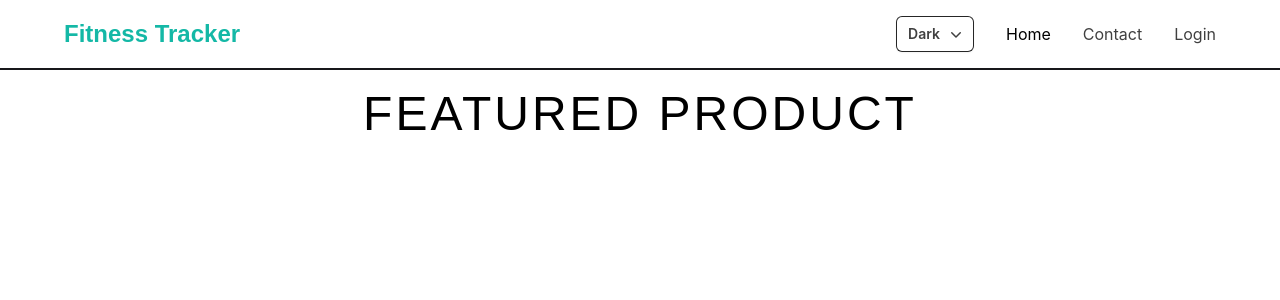
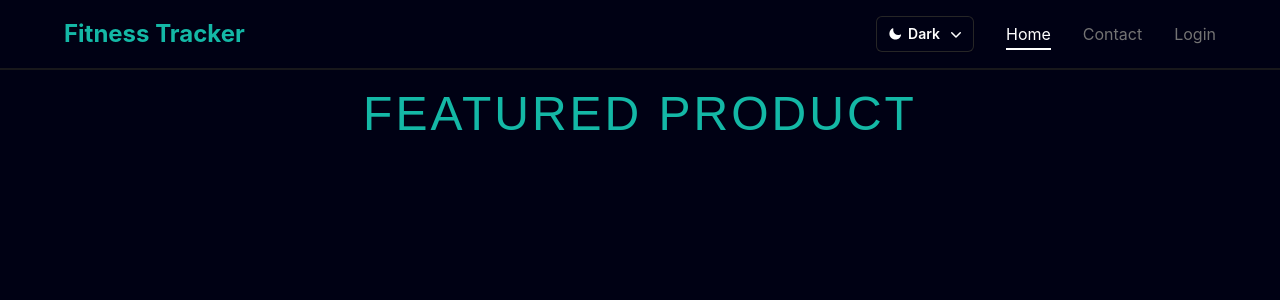
Before and after one commit to Amitbhardwaj10/Fitness_Tracker, a React (Vite) app: page / in a window 1280 px wide. Shown: the top 300 px of the page. Built offline with nearby package versions, Linux system fonts and the light colour scheme; a web font is replaced by a local one.

Commit message:
made the dark mode

```diff
--- a/index.html
+++ b/index.html
@@ -6,7 +6,7 @@
     <meta name="viewport" content="width=device-width, initial-scale=1.0" />
     <title>Vite + React</title>
   </head>
-  <body class="light">
+  <body class="dark">
     <div id="root"></div>
     <script type="module" src="/src/main.jsx"></script>
   </body>
--- a/src/App.css
+++ b/src/App.css
@@ -6,7 +6,6 @@
 }
 
 .logo a {
-  font-family: "Matemasie", sans-serif;
   font-weight: bold;
 }
 
--- a/src/components/Header.jsx
+++ b/src/components/Header.jsx
@@ -1,34 +1,61 @@
-import React, { useState } from "react";
+import React, { useState, useEffect } from "react";
 import { NavLink, Link } from "react-router-dom";
 import { Menu, MenuButton, MenuItem, MenuItems } from "@headlessui/react";
 import { HiMiniMoon, HiMiniSun, HiMiniChevronDown } from "react-icons/hi2";
 function Header() {
-	const [mode, setMode] = useState("Dark");
+	const [mode, setMode] = useState(localStorage.getItem("mode") || "Dark");
 
+	//useEffect for chnaging the mode
+	useEffect(() => {
+		if (mode === "Light") {
+			document.body.classList.remove("dark");
+			document.body.classList.add("light");
+			document.documentElement.style.backgroundColor = "white"; // Set background for light mode
+		} else {
+			document.body.classList.remove("light");
+			document.body.classList.add("dark");
+			document.documentElement.style.backgroundColor = "#000114"; // Set background for dark mode
+		}
+	}, [mode]);
+
+	// Setting the mode to local storage
 	const handleClick = (e) => {
-		const currMode = e.target.textContent;
+		const currMode = e.target.innerText;
+		localStorage.setItem("mode", currMode);
 		setMode(currMode);
 	};
 
+	// function for setting the navlinks to active
 	const activeState = ({ isActive }) => {
-		console.log("isActive: ", isActive);
 		return isActive
-			? "dark:text-white text-black"
+			? "dark:text-white text-black before:w-0 before:h-[2px] before:bg-black before:absolute before:-bottom-1 before:opacity-100 before:w-full before:transition-[width] before:duration-1000 before:delay-75  ease-in-out"
 			: "";
 	};
 
+	// icon click karne par undefined aa rha he -> shi karna he
+
 	return (
-		<header className="w-full sticky top-0 border-b-zinc-900 border-b-2 px-16 py-4 mb-5">
+		<header className="w-full sticky top-0 z-999 border-b-zinc-900 border-b-2 px-16 py-4 mb-5">
 			<nav className="w-full flex items-center justify-between">
 				<div className="logo text-teal-500 text-2xl">
 					<Link to="/"> Fitness Tracker</Link>
 				</div>
 				<ul className="nav_links text-neutral-700 dark:text-neutral-500 flex gap-8 items-center">
-					<div className="dark_mode_icon">
+					<div className="dark_mode">
 						<Menu as="div" className="relative inline-block text-left">
 							<div>
-								<MenuButton className="inline-flex w-full justify-center gap-x-1.5 rounded-md px-3 py-2 text-sm font-semibold shadow-sm ring-1 ring-neutral-800 ring-inset dark:text-white">
-									{mode}
+								<MenuButton className="inline-flex items-center w-full justify-center gap-x-1.5 rounded-md px-3 py-2 text-sm font-semibold shadow-sm ring-1 ring-neutral-800 ring-inset dark:text-white">
+									{mode === "Light" ? (
+										<>
+											{" "}
+											<HiMiniSun /> {mode}{" "}
+										</>
+									) : (
+										<>
+											{" "}
+											<HiMiniMoon /> {mode}
+										</>
+									)}
 									<HiMiniChevronDown
 										aria-hidden="true"
 										className="-mr-1 h-5 w-5"
@@ -38,25 +65,25 @@ function Header() {
 
 							<MenuItems
 								transition
-								className="absolute right-0 z-10 mt-2 w-44 origin-top-right rounded-md bg-sky-950 shadow-xl ring-1 ring-black ring-opacity-5 transition data-[closed]:scale-95 data-[closed]:transform data-[closed]:opacity-0 data-[enter]:duration-100 data-[leave]:duration-75 data-[enter]:ease-out data-[leave]:ease-in"
+								className="absolute right-0 z-99 mt-2 w-44 origin-top-right rounded-md bg-slate-200 dark:bg-sky-950 shadow-xl ring-1 ring-black ring-opacity-5 transition data-[closed]:scale-95 data-[closed]:transform data-[closed]:opacity-0 data-[enter]:duration-100 data-[leave]:duration-75 data-[enter]:ease-out data-[leave]:ease-in"
 							>
 								<div className="py-1">
 									<MenuItem className="flex gap-4 items-center">
 										<a
 											href="#"
-											className="block px-4 py-3 text-neutral-500 text-sm data-[focus]:bg-slate-950 data-[focus]:text-white"
+											className="block px-4 py-3 text-neutral-500 text-sm data-[focus]:bg-slate-500 dark:data-[focus]:bg-slate-950 data-[focus]:text-white"
 											onClick={handleClick}
 										>
-											<HiMiniSun className="text-xl" /> {"Light"}
+											<HiMiniSun className="text-xl" /> <span>Light</span>
 										</a>
 									</MenuItem>
 									<MenuItem className="flex gap-4 items-center">
 										<a
 											href="#"
-											className="block px-4 py-3 text-neutral-500 text-sm data-[focus]:bg-slate-950 data-[focus]:text-white"
+											className="block px-4 py-3 text-neutral-500 text-sm data-[focus]:bg-slate-500 dark:data-[focus]:bg-slate-950 data-[focus]:text-white"
 											onClick={handleClick}
 										>
-											<HiMiniMoon className="text-xl" /> {"Dark"}
+											<HiMiniMoon className="text-xl" /> <span>Dark</span>
 										</a>
 									</MenuItem>
 								</div>
@@ -64,34 +91,35 @@ function Header() {
 						</Menu>
 					</div>
 
-					<li>
+					<li className="relative">
 						<NavLink
 							to="/"
 							className={({ isActive }) =>
-								`before:w-0 before:h-1 before:bg-black before:absolute before:bottom-[20%] before:opacity-0 hover:before:opacity-100 hover:before:w-12 transition-opacity duration-500
-								 ${activeState({ isActive })}`
+								`before:w-0 before:h-[2px] before:bg-black before:absolute before:-bottom-1 before:opacity-0 hover:before:opacity-100 hover:before:w-full before:transition-[width] before:duration-700 delay-75  ease-in-out dark:before:bg-white
+								${activeState({ isActive })}`
 							}
 						>
 							Home
 						</NavLink>
 					</li>
-					<li>
+					<li className="relative">
 						<NavLink
 							to="/contact"
 							className={({ isActive }) =>
-							`hover:text-neutral-400 transition-colors duration-500
+								`before:w-0 before:h-[2px] before:bg-black before:absolute before:-bottom-1 before:opacity-0 hover:before:opacity-100 hover:before:w-full before:transition-[width] before:duration-700 delay-75  ease-in-out dark:before:bg-white
 							 ${activeState({ isActive })}`
-						}
+							}
 						>
 							Contact
 						</NavLink>
 					</li>
-					<li>
+					<li className="relative">
 						<NavLink
 							to="/login"
 							className={({ isActive }) =>
-							`hover:text-neutral-400 transition-colors duration-500
-							 ${activeState({ isActive })}`}
+								`before:w-0 before:h-[2px] before:bg-black before:absolute before:-bottom-1 before:opacity-0 hover:before:opacity-100 hover:before:w-full before:transition-[width] before:duration-700 delay-75  ease-in-out dark:before:bg-white
+							 ${activeState({ isActive })}`
+							}
 						>
 							Login
 						</NavLink>
--- a/src/index.css
+++ b/src/index.css
@@ -7,6 +7,7 @@
   line-height: 1.5;
   font-weight: 400;
   color-scheme: light dark;
-  background-color: rgb(0, 1, 20);
-  background-color: white;
+  scroll-behavior: smooth;
+  transition: all .5s ease;
+  background-color: #000000;
 }
--- a/src/pages/Home.jsx
+++ b/src/pages/Home.jsx
@@ -4,7 +4,7 @@ function Home() {
   return (
     <main>
       <section className='hero_section'>
-        <h1 className='text-center text-5xl text-black'>FEATURED PRODUCT</h1>
+        <h1 className='text-center text-5xl  text-teal-500'>FEATURED PRODUCT</h1>
       </section>
     </main>
   )
```
